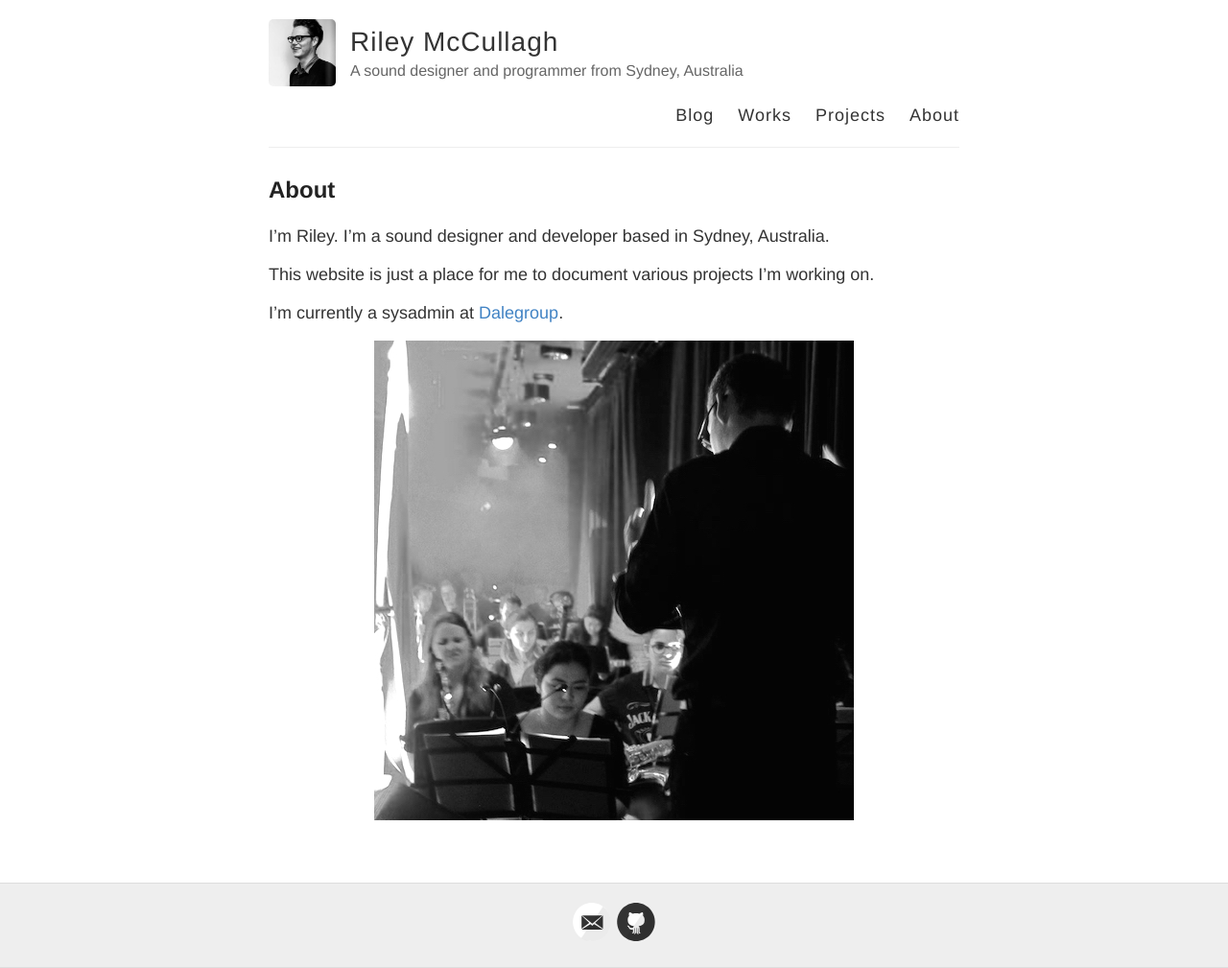
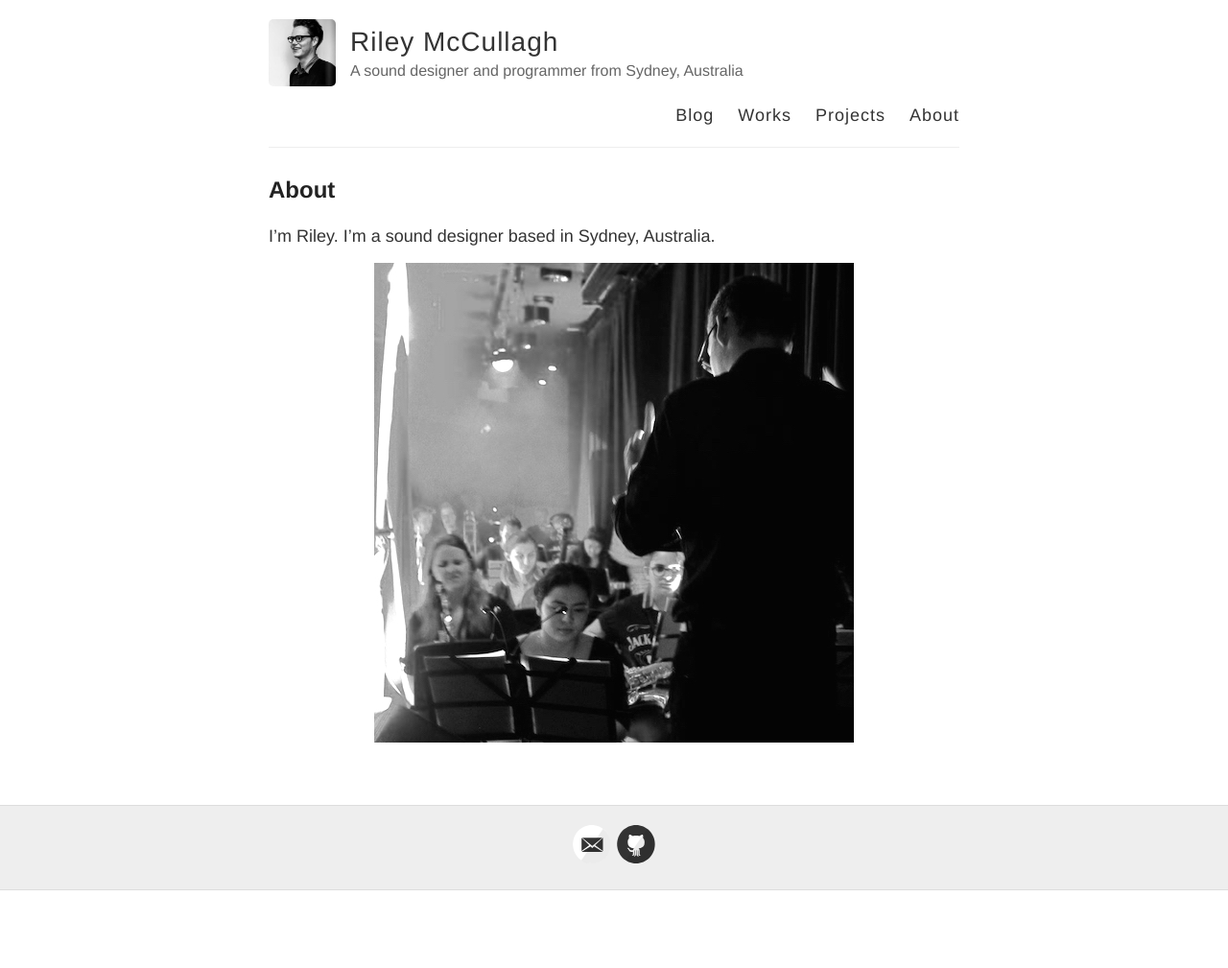
Before and after one commit to rileymccullagh/portfolio, a Jekyll site: the page built from docs/about.md, in a window 1280 px wide. Shown: the whole page at 96% size. Built offline with Jekyll 4.4.1, drawn with Linux system fonts in a browser that asks for light colours; after the commit the page ends 928 px from its top, so only the background shows below that.

Commit message:
removed bullshit from about

```diff
--- a/docs/about.md
+++ b/docs/about.md
@@ -4,10 +4,6 @@ title: About
 permalink: /about/
 ---
 
-I'm Riley. I'm a sound designer and developer based in Sydney, Australia.
-
-This website is just a place for me to document various projects I'm working on.
-
-I'm currently a sysadmin at [Dalegroup](http://dalegroup.net).
+I'm Riley. I'm a sound designer based in Sydney, Australia.
 
 ![Riley McCullagh]({{ site.baseurl }}/images/hairspray.jpg){: .centred-image }
```
